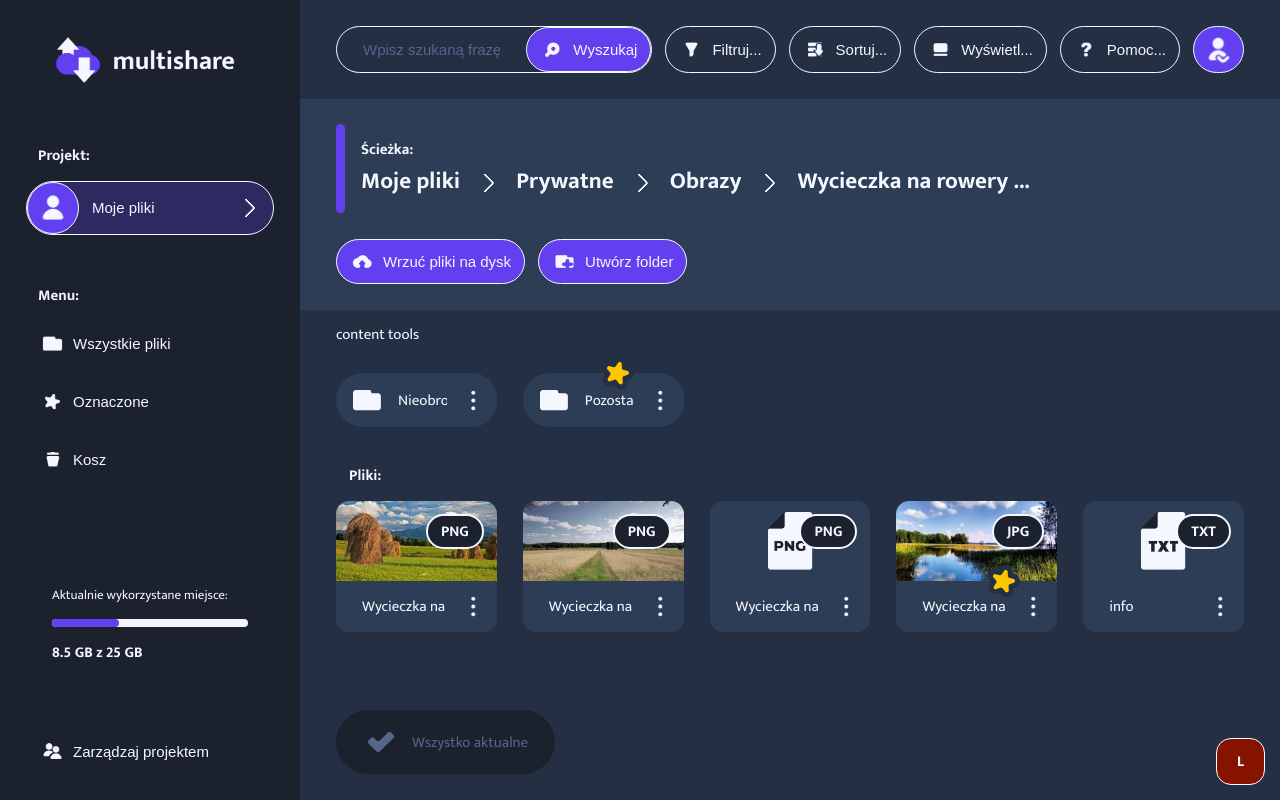
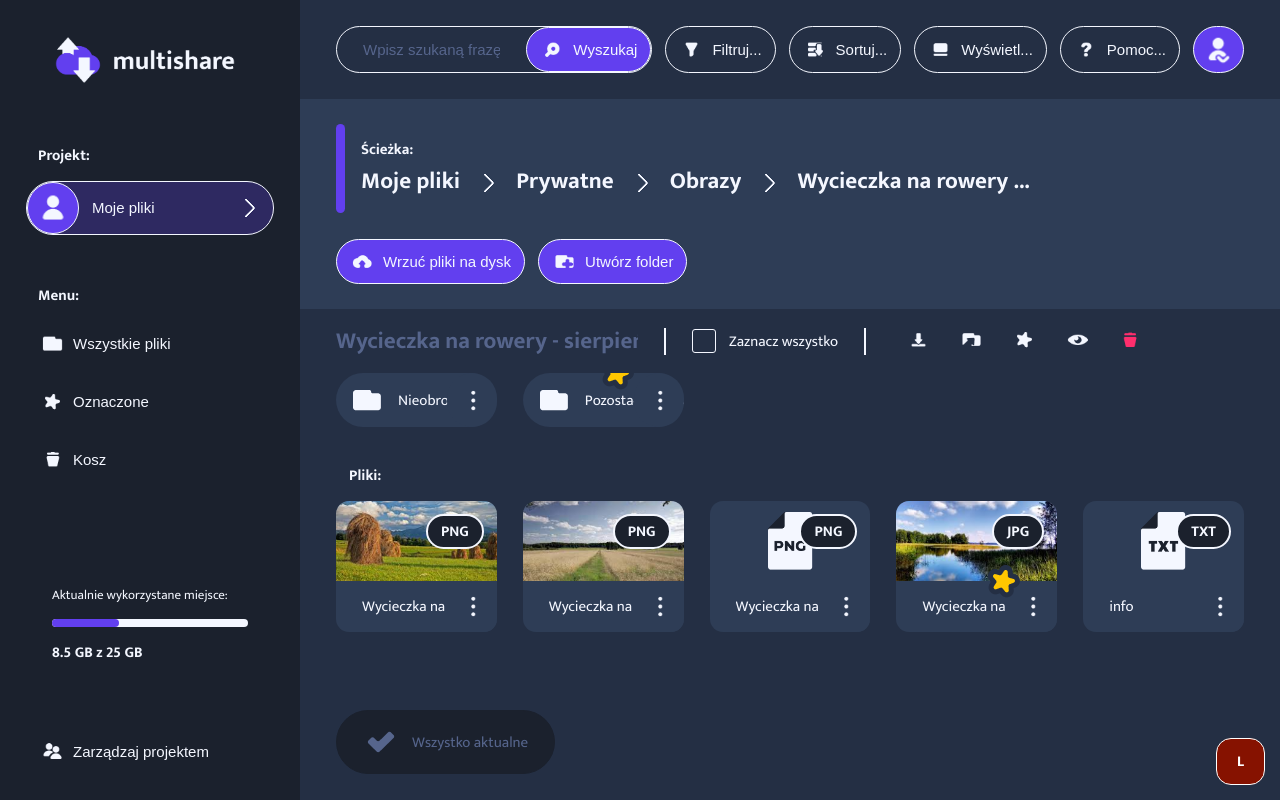
Before and after one commit to BarteXikora/file-explorer-app, a React (Create React App) app: page / in a window 1280 px wide. Built offline with nearby package versions, Linux system fonts and the light colour scheme.

Commit message:
Created content tools components content.

```diff
--- a/src/components/layout/contentTools/ContentTools.styles.tsx
+++ b/src/components/layout/contentTools/ContentTools.styles.tsx
@@ -7,6 +7,26 @@ const StyledContentTools = styled.div`
     padding: ${(props) => props.theme.margins.small + ' ' + props.theme.margins.big};
     top: 309px;
     background-color: ${(props) => props.theme.colors.grayDarker};
+    display: flex;
+    align-items: center;
+    gap: ${(props) => props.theme.margins.small};
+    z-index: 1100;
+
+    h2 {
+        display: block;
+        width: 25%;
+        font-size: ${(props) => props.theme.fontSizes.title};
+        margin: 0;
+        color: ${(props) => props.theme.colors.grayLighter};
+        white-space: nowrap;
+        overflow: hidden;
+    }
+
+    .separator {
+        margin: 0 ${(props) => props.theme.margins.small};
+        height: 25px;
+        border: 1px solid ${(props) => props.theme.colors.white};
+    }
 `
 
 export default StyledContentTools
--- a/src/components/layout/contentTools/ContentTools.tsx
+++ b/src/components/layout/contentTools/ContentTools.tsx
@@ -1,7 +1,50 @@
+import { useState } from 'react'
 import StyledContentTools from './ContentTools.styles'
+import Checkbox from '../../ui/checkbox/Checkbox'
+import Button from '../../ui/button/Button'
+
+import iconDownload from '../../../assets/icons/icon-download.png'
+import iconMove from '../../../assets/icons/icon-move.png'
+import iconStar from '../../../assets/icons/icon-star.png'
+import iconShow from '../../../assets/icons/icon-show.png'
+import iconDelete from '../../../assets/icons/icon-delete.png'
+
+const __currentFolderName = 'Wycieczka na rowery -  sierpień 2023'
 
 const ContentTools = () => {
-    return <StyledContentTools>content tools</StyledContentTools>
+    const [__isAllSelected, __setIsAllSelected] = useState(false)
+
+    return <StyledContentTools>
+        <h2>{__currentFolderName}:</h2>
+
+        <div className="separator"></div>
+
+        <Checkbox isChecked={__isAllSelected} setIsChecked={__setIsAllSelected} label='Zaznacz wszystko' />
+
+        <div className="separator"></div>
+
+        <div className="tools-buttons">
+            <Button variant='tertiary' size='small'>
+                <img src={iconDownload} alt="Pobierz" />
+            </Button>
+
+            <Button variant='tertiary' size='small'>
+                <img src={iconMove} alt="Przenieś do..." />
+            </Button>
+
+            <Button variant='tertiary' size='small'>
+                <img src={iconStar} alt="Oznacz gwiazdką" />
+            </Button>
+
+            <Button variant='tertiary' size='small'>
+                <img src={iconShow} alt="Pokaż / ukryj" />
+            </Button>
+
+            <Button variant='tertiary' size='small'>
+                <img src={iconDelete} alt="Usuń" />
+            </Button>
+        </div>
+    </StyledContentTools>
 }
 
 export default ContentTools
```
